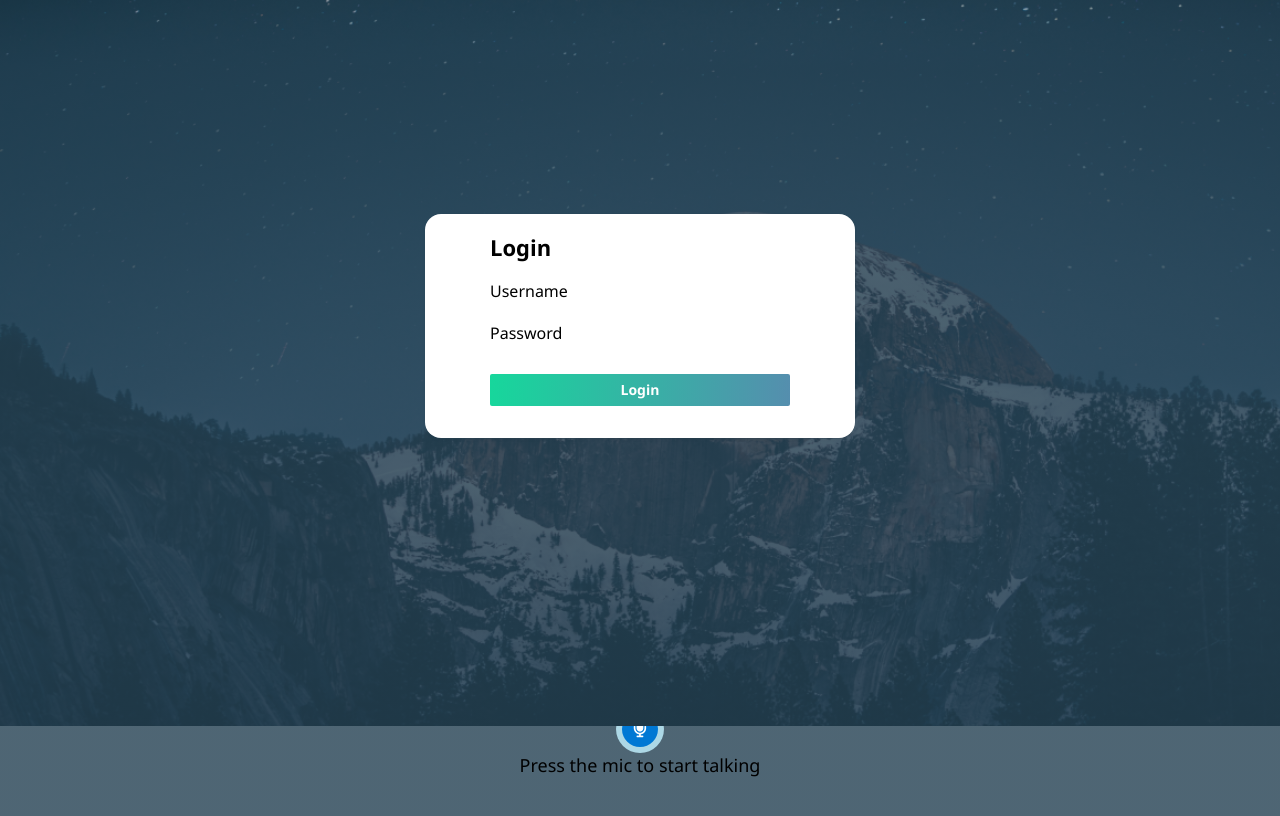
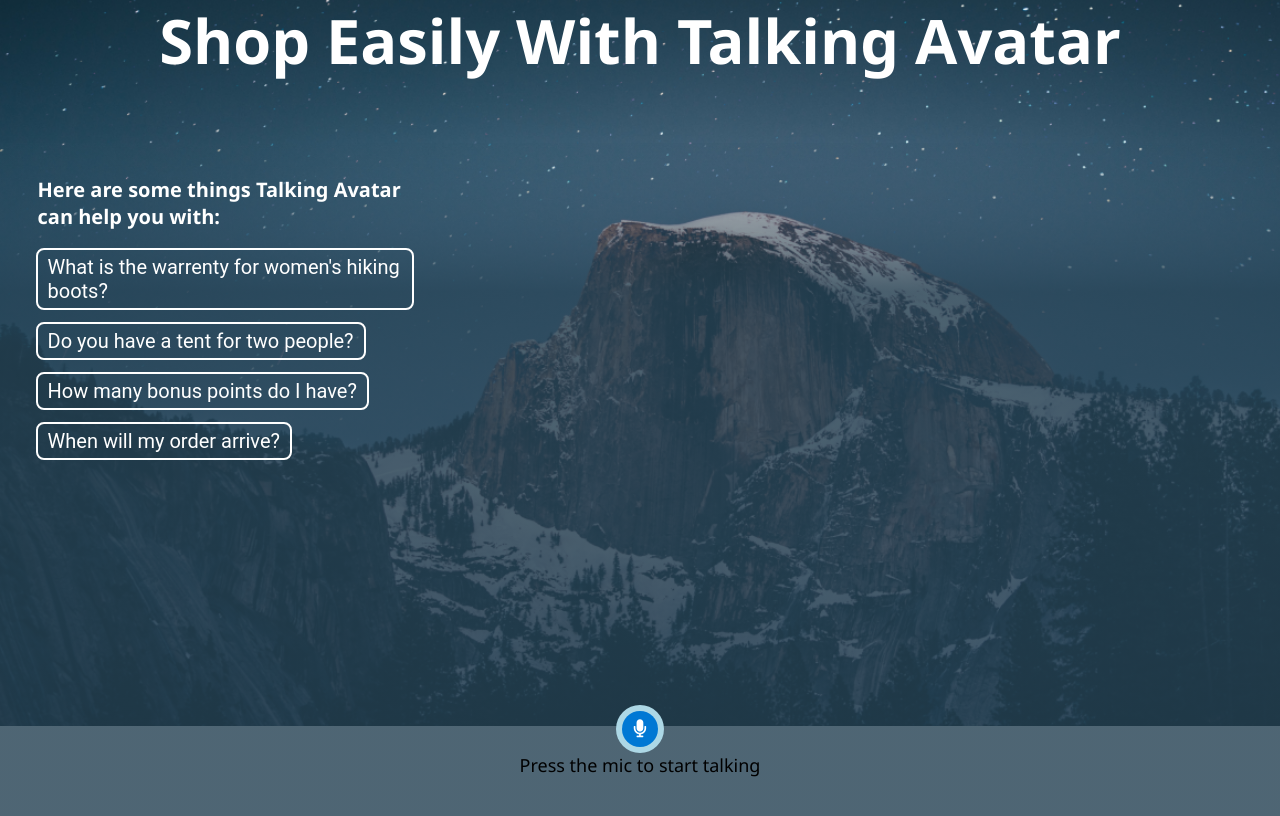
Before and after one commit to grkhcl/webapp, a website: page src/index.html in a window 1280 px wide. Shown: the part 74-890 px from the top of the page. Drawn offline with Linux system fonts and the light colour scheme.

Commit message:
Update index.html

```diff
--- a/src/index.html
+++ b/src/index.html
@@ -82,20 +82,7 @@
     </div>
   </div>
 
-  <div id="loginOverlay">
-    <div id="gradientOverlay">
-      <div class="loginCard">
-        <div class="loginCard__header">Login</div>
 
-        <fluent-text-field appearance="outline" placeholder="user@email.com">Username</fluent-text-field>
-        <fluent-text-field appearance="outline" placeholder="****************">Password</fluent-text-field>
-
-        <button id="playVideo" onclick="window.startSession()">
-          <span id="playVideo__text" class="playVideo__text">Login</span>
-        </button>
-      </div>
-    </div>
-  </div>
 </body>
 
 </html>
```
